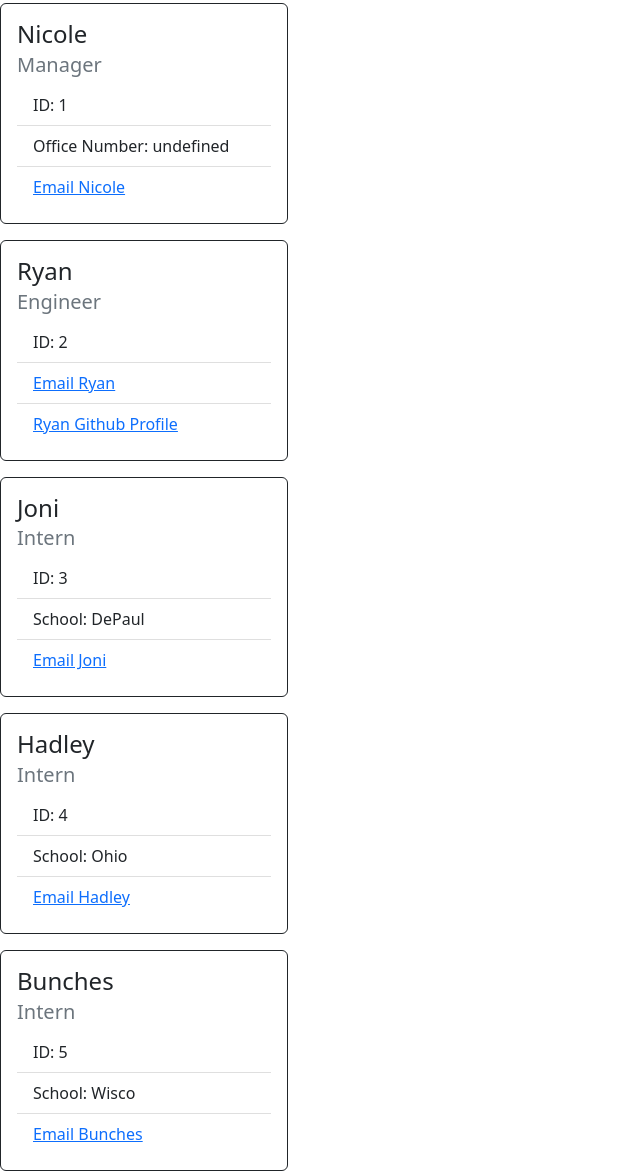
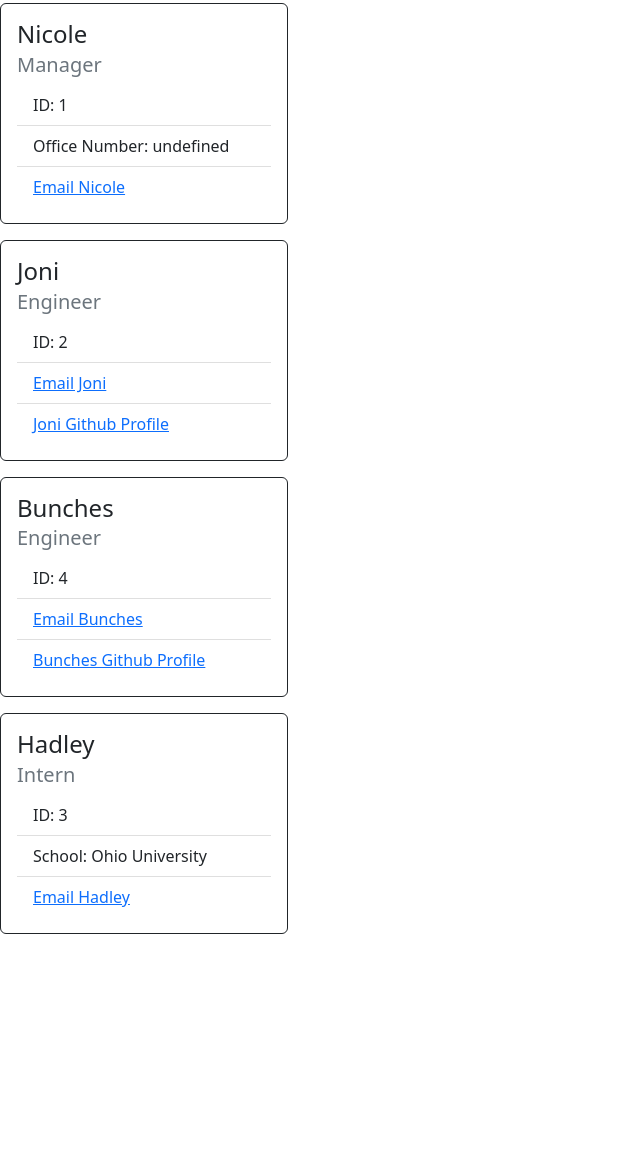
Before and after one commit to brischster/Starting-Line-Up-Generator, a website: page dist/index.html in a window 1280 px wide. Shown: the part 93-1267 px from the top of the page, without its empty margins (0-640 px from the left). After the commit the page ends 1043 px from the top, so only its background shows below. Drawn offline with nearby package versions, Linux system fonts and the light colour scheme.

```diff
--- a/dist/index.html
+++ b/dist/index.html
@@ -35,22 +35,7 @@
       <li class="list-group-item" id="id">ID: 1</li>
       <li class="list-group-item" id="officeNumber">Office Number: undefined</li>
       <li class="list-group-item" id="email">
-        <a href="mailto:nicooel@gmail.com" class="card-link-email">Email Nicole</a>
-      </li>
-    </ul>
-  </div>
-</div>
-      <div class="card border-dark mb-3" style="width: 18rem">
-  <div class="card-body">
-    <h4 class="card-title">Ryan</h4>
-    <h5 class="card-subtitle mb-2 text-muted">Engineer</h5>
-    <ul class="list-group list-group-flush">
-      <li class="list-group-item">ID: 2</li>
-      <li class="list-group-item">
-        <a href="mailto:ryan@hotmail.com" class="card-link-email">Email Ryan</a>
-      </li>
-      <li class="list-group-item">
-        <a href="https://github.com/ryan">Ryan Github Profile</a>
+        <a href="mailto:nicole@hotmail.com" class="card-link-email">Email Nicole</a>
       </li>
     </ul>
   </div>
@@ -58,36 +43,41 @@
       <div class="card border-dark mb-3" style="width: 18rem">
   <div class="card-body">
     <h4 class="card-title">Joni</h4>
-    <h5 class="card-subtitle mb-2 text-muted">Intern</h5>
+    <h5 class="card-subtitle mb-2 text-muted">Engineer</h5>
     <ul class="list-group list-group-flush">
-      <li class="list-group-item">ID: 3</li>
-      <li class="list-group-item">School: DePaul</li>
+      <li class="list-group-item">ID: 2</li>
       <li class="list-group-item">
         <a href="mailto:joni@hotmail.com" class="card-link-email">Email Joni</a>
       </li>
-    </ul>
-  </div>
-</div> <div class="card border-dark mb-3" style="width: 18rem">
-  <div class="card-body">
-    <h4 class="card-title">Hadley</h4>
-    <h5 class="card-subtitle mb-2 text-muted">Intern</h5>
-    <ul class="list-group list-group-flush">
-      <li class="list-group-item">ID: 4</li>
-      <li class="list-group-item">School: Ohio</li>
       <li class="list-group-item">
-        <a href="mailto:hadley@gmail.com" class="card-link-email">Email Hadley</a>
+        <a href="https://github.com/jonicodes">Joni Github Profile</a>
       </li>
     </ul>
   </div>
 </div> <div class="card border-dark mb-3" style="width: 18rem">
   <div class="card-body">
     <h4 class="card-title">Bunches</h4>
+    <h5 class="card-subtitle mb-2 text-muted">Engineer</h5>
+    <ul class="list-group list-group-flush">
+      <li class="list-group-item">ID: 4</li>
+      <li class="list-group-item">
+        <a href="mailto:bunches@hotmail.com" class="card-link-email">Email Bunches</a>
+      </li>
+      <li class="list-group-item">
+        <a href="https://github.com/bunches">Bunches Github Profile</a>
+      </li>
+    </ul>
+  </div>
+</div>
+      <div class="card border-dark mb-3" style="width: 18rem">
+  <div class="card-body">
+    <h4 class="card-title">Hadley</h4>
     <h5 class="card-subtitle mb-2 text-muted">Intern</h5>
     <ul class="list-group list-group-flush">
-      <li class="list-group-item">ID: 5</li>
-      <li class="list-group-item">School: Wisco</li>
+      <li class="list-group-item">ID: 3</li>
+      <li class="list-group-item">School: Ohio University</li>
       <li class="list-group-item">
-        <a href="mailto:bunches@gmail.com" class="card-link-email">Email Bunches</a>
+        <a href="mailto:hadley@hotmail.com" class="card-link-email">Email Hadley</a>
       </li>
     </ul>
   </div>
```
Also changed, not shown: README.md.
